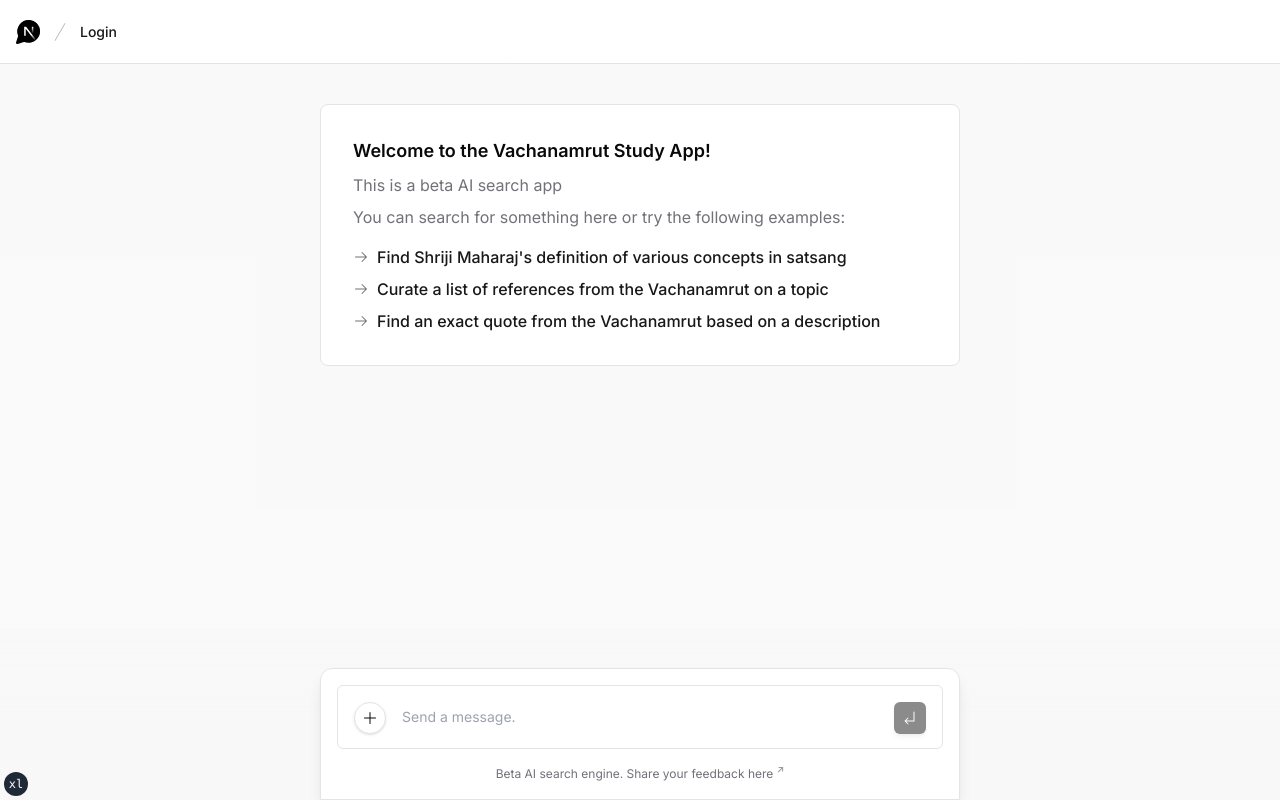
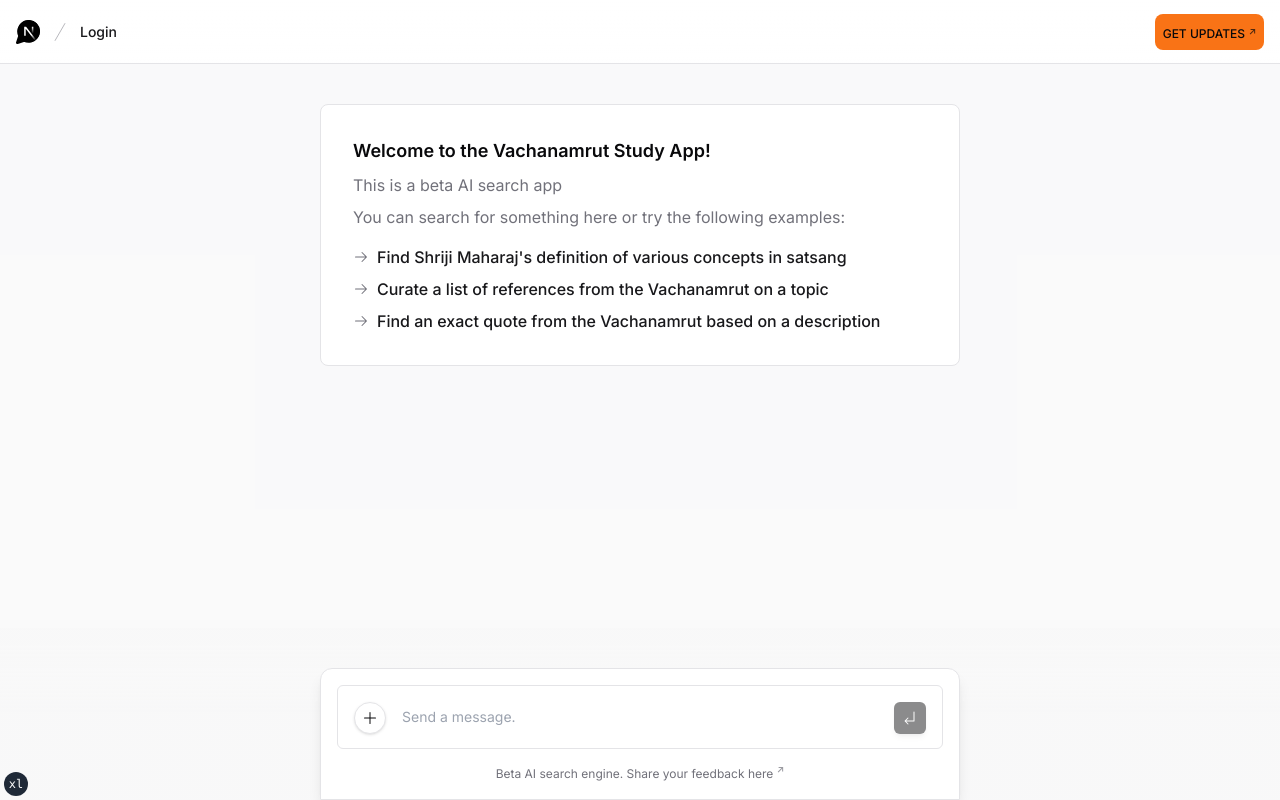
Before and after one commit to darshan-hindocha/vachanamrut-study, a Next.js app in the folder web/: page / in a window 1280 px wide. Built offline with nearby package versions, Linux system fonts and the light colour scheme; no server answers.

Commit message:
newsletter button

```diff
--- a/web/app/api/chat/route.ts
+++ b/web/app/api/chat/route.ts
@@ -140,7 +140,7 @@ export async function POST(req: Request) {
   const response = {
     content: prompt,
     role: 'assistant',
-    createdAt: Date.now(),
+    createdAt: Date.now()
   }
   response.content = prompt
   response.role = 'assistant'
@@ -156,7 +156,7 @@ export async function POST(req: Request) {
     userId,
     createdAt,
     path,
-    messages: messages,
+    messages: messages
   }
   await kv.hmset(`chat:${id}`, payload)
   await kv.zadd(`user:chat:${userId}`, {
--- a/web/app/chat/[id]/page.tsx
+++ b/web/app/chat/[id]/page.tsx
@@ -42,7 +42,10 @@ export default async function ChatPage({ params }: ChatPageProps) {
     notFound()
   }
 
-  if (chat?.userId.toString().slice(0, 16) !== (session.user.sub.toString().slice(0, 16))) {
+  if (
+    chat?.userId.toString().slice(0, 16) !==
+    session.user.sub.toString().slice(0, 16)
+  ) {
     notFound()
   }
 
--- a/web/app/layout.tsx
+++ b/web/app/layout.tsx
@@ -1,4 +1,4 @@
-import { Analytics } from '@vercel/analytics/react';
+import { Analytics } from '@vercel/analytics/react'
 
 import { Metadata } from 'next'
 
--- a/web/components/empty-screen.tsx
+++ b/web/components/empty-screen.tsx
@@ -6,12 +6,13 @@ import { IconArrowRight } from '@/components/ui/icons'
 
 const exampleMessages = [
   {
-    heading: 'Find Shriji Maharaj\'s definition of various concepts in satsang',
+    heading: "Find Shriji Maharaj's definition of various concepts in satsang",
     message: `What are the panchvishays?`
   },
   {
     heading: 'Curate a list of references from the Vachanamrut on a topic',
-    message: 'What did Shriji Maharaj say about the importance of gnan vs bhakti?'
+    message:
+      'What did Shriji Maharaj say about the importance of gnan vs bhakti?'
   },
   {
     heading: 'Find an exact quote from the Vachanamrut based on a description',
--- a/web/components/footer.tsx
+++ b/web/components/footer.tsx
@@ -13,7 +13,9 @@ export function FooterText({ className, ...props }: React.ComponentProps<'p'>) {
       {...props}
     >
       Beta AI search engine. Share your feedback{' '}
-      <ExternalLink href="https://docs.google.com/forms/d/e/1FAIpQLSf_i9xhciA26q_4YaXVf8Hs6Dt4L9lmGxt-KwDLy6ZcOwpqlA/viewform?usp=sf_link">here</ExternalLink>
+      <ExternalLink href="https://docs.google.com/forms/d/e/1FAIpQLSf_i9xhciA26q_4YaXVf8Hs6Dt4L9lmGxt-KwDLy6ZcOwpqlA/viewform?usp=sf_link">
+        here
+      </ExternalLink>
     </p>
   )
 }
--- a/web/components/header.tsx
+++ b/web/components/header.tsx
@@ -6,12 +6,7 @@ import { clearChats } from '@/app/actions'
 import { Button } from '@/components/ui/button'
 import { Sidebar } from '@/components/sidebar'
 import { SidebarList } from '@/components/sidebar-list'
-import {
-  IconGitHub,
-  IconNextChat,
-  IconSeparator,
-  IconVercel
-} from '@/components/ui/icons'
+import { IconNextChat, IconSeparator } from '@/components/ui/icons'
 import { SidebarFooter } from '@/components/sidebar-footer'
 import { ThemeToggle } from '@/components/theme-toggle'
 import { ClearHistory } from '@/components/clear-history'
@@ -50,6 +45,26 @@ export async function Header() {
           )}
         </div>
       </div>
+      <div className="hidden items-center justify-center gap-1 rounded-lg bg-orange-500 px-2 py-1.5 hover:cursor-pointer hover:bg-orange-400 sm:flex">
+        <Link
+          target="_blank"
+          href="https://open.substack.com/pub/vachanamrutstudy/p/introducing-the-vachanamrut-study?utm_campaign=post&utm_medium=web"
+        >
+          <span className="text-xs font-medium uppercase">Get Updates</span>
+        </Link>
+        <svg
+          aria-hidden="true"
+          height="7"
+          viewBox="0 0 6 6"
+          width="7"
+          className="opacity-70"
+        >
+          <path
+            d="M1.25215 5.54731L0.622742 4.9179L3.78169 1.75597H1.3834L1.38936 0.890915H5.27615V4.78069H4.40513L4.41109 2.38538L1.25215 5.54731Z"
+            fill="currentColor"
+          ></path>
+        </svg>
+      </div>
     </header>
   )
 }
--- a/web/components/ui/dropdown-menu.tsx
+++ b/web/components/ui/dropdown-menu.tsx
@@ -60,7 +60,7 @@ const DropdownMenuItem = React.forwardRef<
   <DropdownMenuPrimitive.Item
     ref={ref}
     className={cn(
-      'relative flex cursor-default select-none items-center rounded-sm px-2 py-1.5 text-sm outline-none transition-colors focus:bg-accent focus:text-accent-foreground data-[disabled]:pointer-events-none data-[disabled]:opacity-50',
+      'relative flex cursor-default select-none items-center rounded-sm text-sm outline-none transition-colors focus:bg-accent focus:text-accent-foreground data-[disabled]:pointer-events-none data-[disabled]:opacity-50',
       inset && 'pl-8',
       className
     )}
--- a/web/components/user-menu.tsx
+++ b/web/components/user-menu.tsx
@@ -12,6 +12,7 @@ import {
   DropdownMenuSeparator,
   DropdownMenuTrigger
 } from '@/components/ui/dropdown-menu'
+import Link from 'next/link'
 
 export interface UserMenuProps {
   user: Session['user']
@@ -35,9 +36,31 @@ export function UserMenu({ user }: UserMenuProps) {
           </Button>
         </DropdownMenuTrigger>
         <DropdownMenuContent sideOffset={8} align="start" className="w-[180px]">
-          <DropdownMenuItem className="flex-col items-start">
+          <DropdownMenuItem className="flex-col items-start px-2 py-1.5">
             <div className="text-xs font-medium">{user?.name}</div>
             <div className="text-xs text-zinc-500">{user?.email}</div>
+          </DropdownMenuItem>
+          <DropdownMenuItem className="flex-col items-start">
+            <div className="flex h-full w-full items-center justify-center gap-1 rounded-sm bg-orange-500 px-2 py-1.5 hover:cursor-pointer hover:bg-orange-400">
+              <Link
+                target="_blank"
+                href="https://open.substack.com/pub/vachanamrutstudy/p/introducing-the-vachanamrut-study?utm_campaign=post&utm_medium=web"
+              >
+                <span className="text-xs font-medium">Get Updates</span>
+              </Link>
+              <svg
+                aria-hidden="true"
+                height="7"
+                viewBox="0 0 6 6"
+                width="7"
+                className="opacity-70"
+              >
+                <path
+                  d="M1.25215 5.54731L0.622742 4.9179L3.78169 1.75597H1.3834L1.38936 0.890915H5.27615V4.78069H4.40513L4.41109 2.38538L1.25215 5.54731Z"
+                  fill="currentColor"
+                ></path>
+              </svg>
+            </div>
           </DropdownMenuItem>
           <DropdownMenuSeparator />
           <DropdownMenuItem
@@ -46,7 +69,7 @@ export function UserMenu({ user }: UserMenuProps) {
                 callbackUrl: '/'
               })
             }
-            className="text-xs"
+            className="px-2 py-1.5 text-xs"
           >
             Log Out
           </DropdownMenuItem>
```
Also changed, not shown: web/app/actions.ts (+20 -6 lines).
